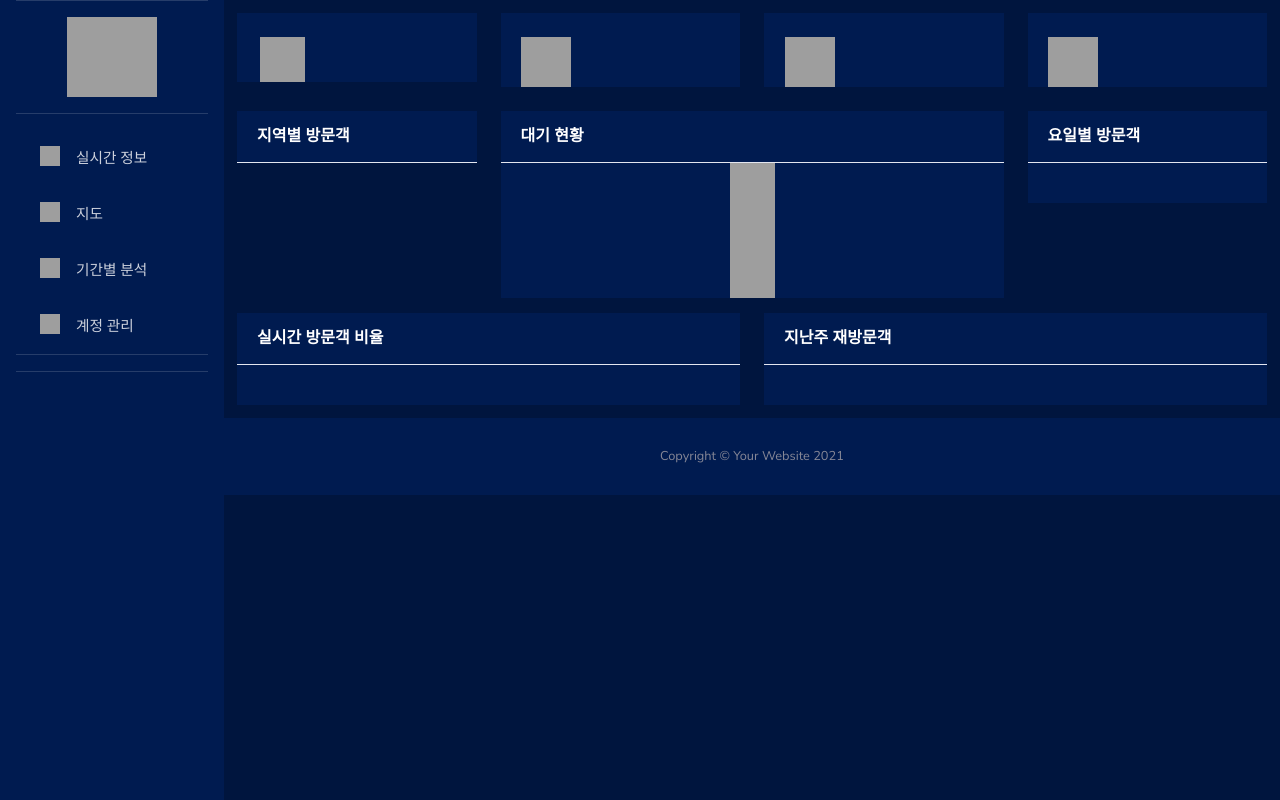
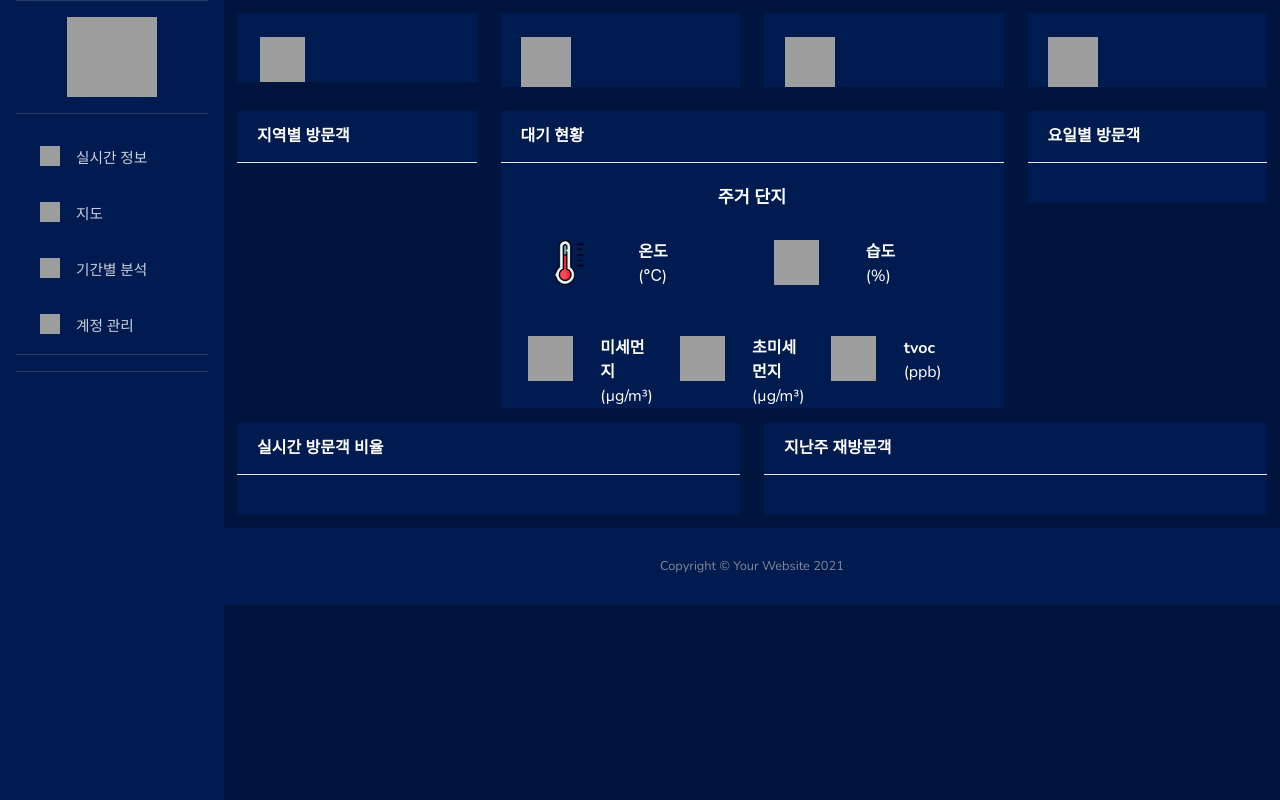
Before and after one commit to yjlim824/SECON_gasi_dash, a Django app: template dash/templates/dash/index.html in a window 1280 px wide. Run offline with Django 3.2, Linux system fonts and the light colour scheme; the template is opened without the code that fills it, so the values that code supplies are empty; some libraries are stand-ins or nearby versions; grey boxes are pictures that could not be loaded.

Commit message:
대기현황수정, 데이터값 불러오기

```diff
--- a/dash/templates/dash/index.html
+++ b/dash/templates/dash/index.html
@@ -186,12 +186,48 @@
                 <div class="card-header py-3 d-flex flex-row align-items-center justify-content-between" style="background-color: #001B50;">
                     <h6 class="m-0 font-weight-bold" style="color: #ffffff;">대기 현황</h6>
                 </div>
+                <br>
 
-                <ul class="bxslider">
-                    <li><img src="/static/img/yesterday_icon.svg" style="display:block; margin: 0 auto; width:45px; height:45px;"></li>
-                    <li><img src="/static/img/yesterday_icon.svg" style="display:block; margin: 0 auto; width:45px; height:45px;"></li>
-                    <li><img src="/static/img/yesterday_icon.svg" style="display:block; margin: 0 auto; width:45px; height:45px;"></li>
-                </ul>
+                <div class="align-items-center justify-content-between">
+                    <h6 style="color: white; font-size: 13pt;"><center><b>주거 단지</b></center></h6>
+                </div>
+                <br>
+                <div class="row container-fluid" >
+                    <div class="col-3" style="padding-top: 0px;">
+                        <img src="/static/img/thermometer.png" style="display:block; margin: 0 auto; width:45px; height:45px;">
+                    </div>
+                    <div class="col-3" style="padding-top: 0px; color: white;">
+                        <b>온도</b><br>{{region_temp|safe}}(&#8451;)
+                    </div>
+                    <div class="col-3" style="padding-top: 0px;">
+                        <img src="/static/img/humidity.png" style="display:block; margin: 0 auto; width:45px; height:45px;">
+                    </div>
+                    <div class="col-3" style="padding-top: 0px; color: white;">
+                        <b>습도</b><br>{{region_humid|safe}}(%)
+                    </div>
+                </div>
+                <br>
+                <br>
+                <div class="row container-fluid" >
+                    <div class="col-2" style="padding-top: 0px;">
+                        <img src="/static/img/bad.svg" style="display:block; margin: 0 auto; width:45px; height:45px;">
+                    </div>
+                    <div class="col-2" style="padding-top: 0px; color: white;">
+                        <b>미세먼지</b><br>{{region_dust|safe}}(&#181;g/m&#179;)
+                    </div>
+                    <div class="col-2" style="padding-top: 0px;">
+                        <img src="/static/img/good.svg" style="display:block; margin: 0 auto; width:45px; height:45px;">
+                    </div>
+                    <div class="col-2" style="padding-top: 0px; color: white;">
+                        <b>초미세먼지</b><br>{{region_superdust|safe}}(&#181;g/m&#179;)
+                    </div>
+                    <div class="col-2" style="padding-top: 0px;">
+                        <img src="/static/img/verygood.svg" style="display:block; margin: 0 auto; width:45px; height:45px;">
+                    </div>
+                    <div class="col-2" style="padding-top: 0px; color: white;">
+                        <b>tvoc</b><br>{{region_tvoc|safe}}(ppb)
+                    </div>
+                </div>
 
                 <!--<div class="card-body">
                     {{plot_sensor|safe}}
```
Also changed, not shown: dash/views.py (+42 -0 lines).
